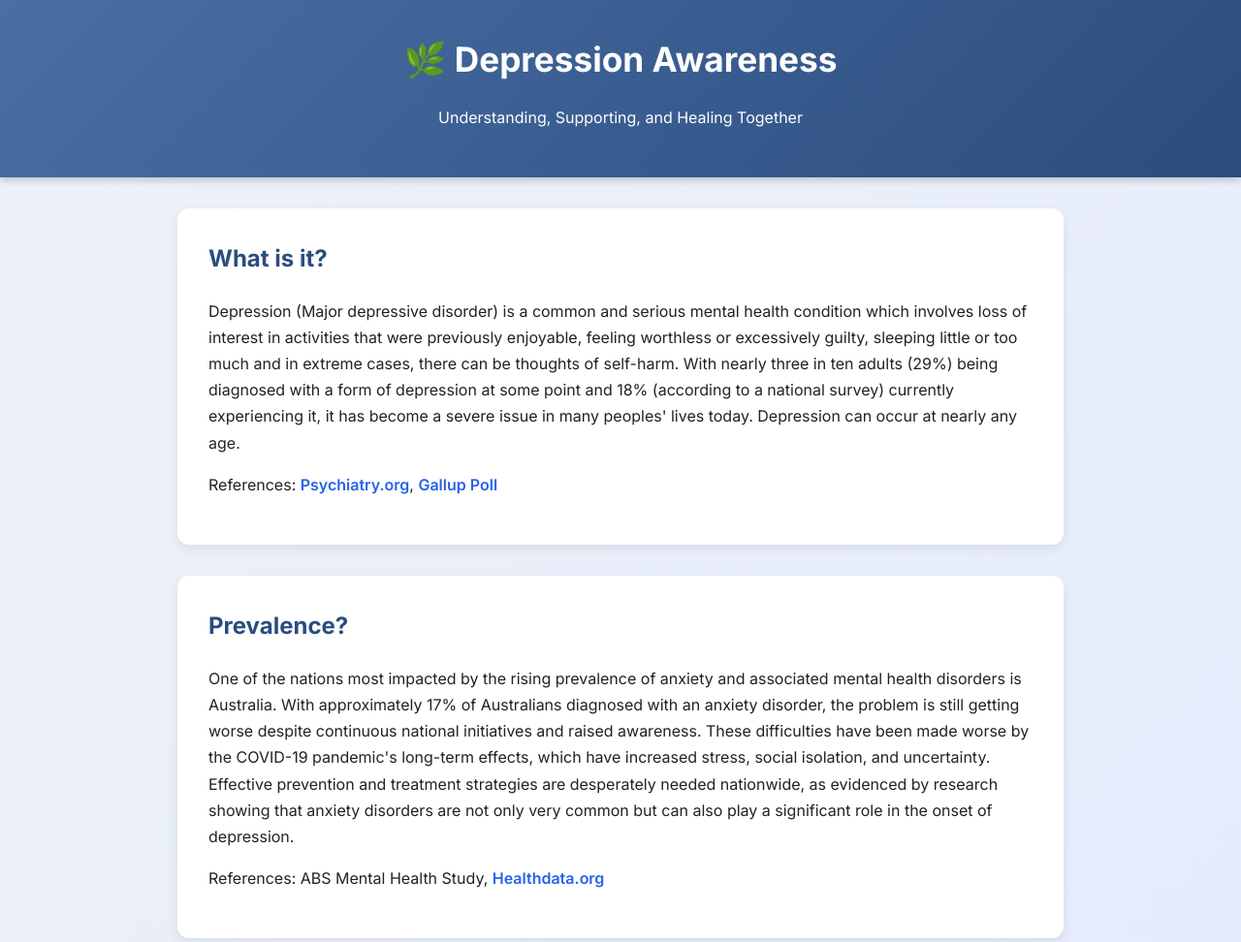
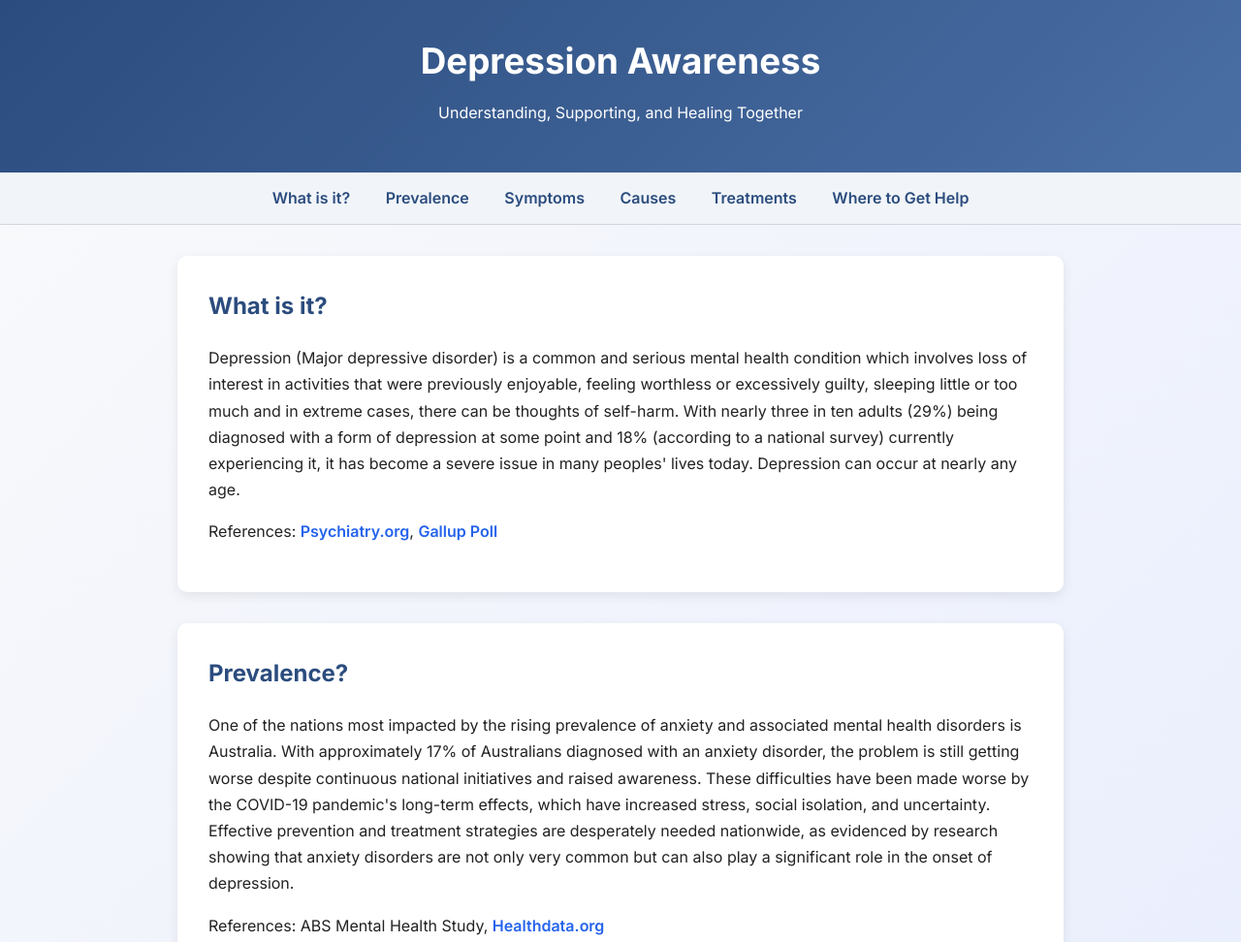
Before and after one commit to JakesGit9/health, a plain HTML site: page index.html in a window 1280 px wide. Shown: the top 972 px of the page at 97% size. Drawn offline with Linux system fonts and the light colour scheme.

Commit message:
Update index.html

```diff
--- a/index.html
+++ b/index.html
@@ -11,11 +11,11 @@
       line-height: 1.7;
       margin: 0;
       padding: 0;
-      background: linear-gradient(135deg, #edf2f7, #e0e7ff);
+      background: linear-gradient(135deg, #f9fafb, #e0e7ff);
       color: #222;
     }
     header {
-      background: linear-gradient(135deg, #4a6fa5, #2b4c7e);
+      background: linear-gradient(135deg, #2b4c7e, #4a6fa5);
       color: white;
       padding: 2rem 1rem;
       text-align: center;
@@ -23,20 +23,41 @@
     }
     header h1 {
       margin: 0;
-      font-size: 2.2rem;
+      font-size: 2.3rem;
+      font-weight: 700;
+    }
+    header p {
+      margin-top: 0.5rem;
+      font-weight: 400;
+    }
+    nav {
+      background: #f1f5f9;
+      padding: 0.8rem 1rem;
+      text-align: center;
+      border-bottom: 1px solid #d1d5db;
+    }
+    nav a {
+      margin: 0 1rem;
+      font-weight: 600;
+      color: #2b4c7e;
+      text-decoration: none;
+      transition: color 0.2s ease;
+    }
+    nav a:hover {
+      color: #1d4ed8;
     }
     section {
       max-width: 850px;
       margin: 2rem auto;
       padding: 2rem;
       background: white;
-      border-radius: 12px;
+      border-radius: 10px;
       box-shadow: 0 4px 12px rgba(0,0,0,0.08);
       transition: transform 0.2s ease, box-shadow 0.2s ease;
     }
     section:hover {
-      transform: translateY(-4px);
-      box-shadow: 0 6px 18px rgba(0,0,0,0.12);
+      transform: translateY(-3px);
+      box-shadow: 0 6px 16px rgba(0,0,0,0.12);
     }
     h2 {
       color: #2b4c7e;
@@ -63,19 +84,25 @@
       color: white;
       font-size: 0.9rem;
     }
-    footer a {
-      color: #cbd5e1;
-    }
   </style>
 </head>
 <body>
 
   <header>
-    <h1>🌿 Depression Awareness</h1>
+    <h1>Depression Awareness</h1>
     <p>Understanding, Supporting, and Healing Together</p>
   </header>
 
-  <section>
+  <nav>
+    <a href="#what">What is it?</a>
+    <a href="#prevalence">Prevalence</a>
+    <a href="#symptoms">Symptoms</a>
+    <a href="#causes">Causes</a>
+    <a href="#treatments">Treatments</a>
+    <a href="#help">Where to Get Help</a>
+  </nav>
+
+  <section id="what">
     <h2>What is it?</h2>
     <p>
       Depression (Major depressive disorder) is a common and serious mental health condition
@@ -93,7 +120,7 @@
     </p>
   </section>
 
-  <section>
+  <section id="prevalence">
     <h2>Prevalence?</h2>
     <p>
       One of the nations most impacted by the rising prevalence of anxiety and associated
@@ -110,7 +137,7 @@
     </p>
   </section>
 
-  <section>
+  <section id="symptoms">
     <h2>Signs & Symptoms?</h2>
     <ul>
       <li>Persistent sadness or emptiness</li>
@@ -134,7 +161,7 @@
     </p>
   </section>
 
-  <section>
+  <section id="causes">
     <h2>Risk Factors / Causes?</h2>
     <ul>
       <li><strong>Genetics:</strong> Depression can run through families, creating a predisposition, though not guaranteed.</li>
@@ -143,7 +170,7 @@
     </ul>
   </section>
 
-  <section>
+  <section id="treatments">
     <h2>Treatments / Strategies?</h2>
     <p>
       Depression is treated with a combination of strategies, often involving professional medical
@@ -156,7 +183,7 @@
     </p>
   </section>
 
-  <section>
+  <section id="help">
     <h2>Where to Go for Help?</h2>
     <p>
       If you or someone you know is struggling with depression, support is available.
@@ -167,15 +194,14 @@
       <li>Seek professional support from counselors, doctors (GPs), and therapists.</li>
       <li>Online resources:
         <a href="https://www.mindspot.org.au/" target="_blank">MindSpot Clinic</a>,
-        <a href="https://www.blackdoginstitute.org.au/" target="_blank">Black Dog Institute</a>
+        <a href="https://www.blackdoginstitute.org.au/" target="_blank">Black Dog Institute</a>,
+        <a href="https://www.beyondblue.org.au/" target="_blank">Beyond Blue</a>
       </li>
     </ul>
   </section>
 
   <footer>
-    <p>💙 You are not alone. Help is always available. |
-      <a href="https://www.beyondblue.org.au/" target="_blank">Beyond Blue</a>
-    </p>
+    <p>&copy; 2025 Depression Awareness Project</p>
   </footer>
 
 </body>
```
